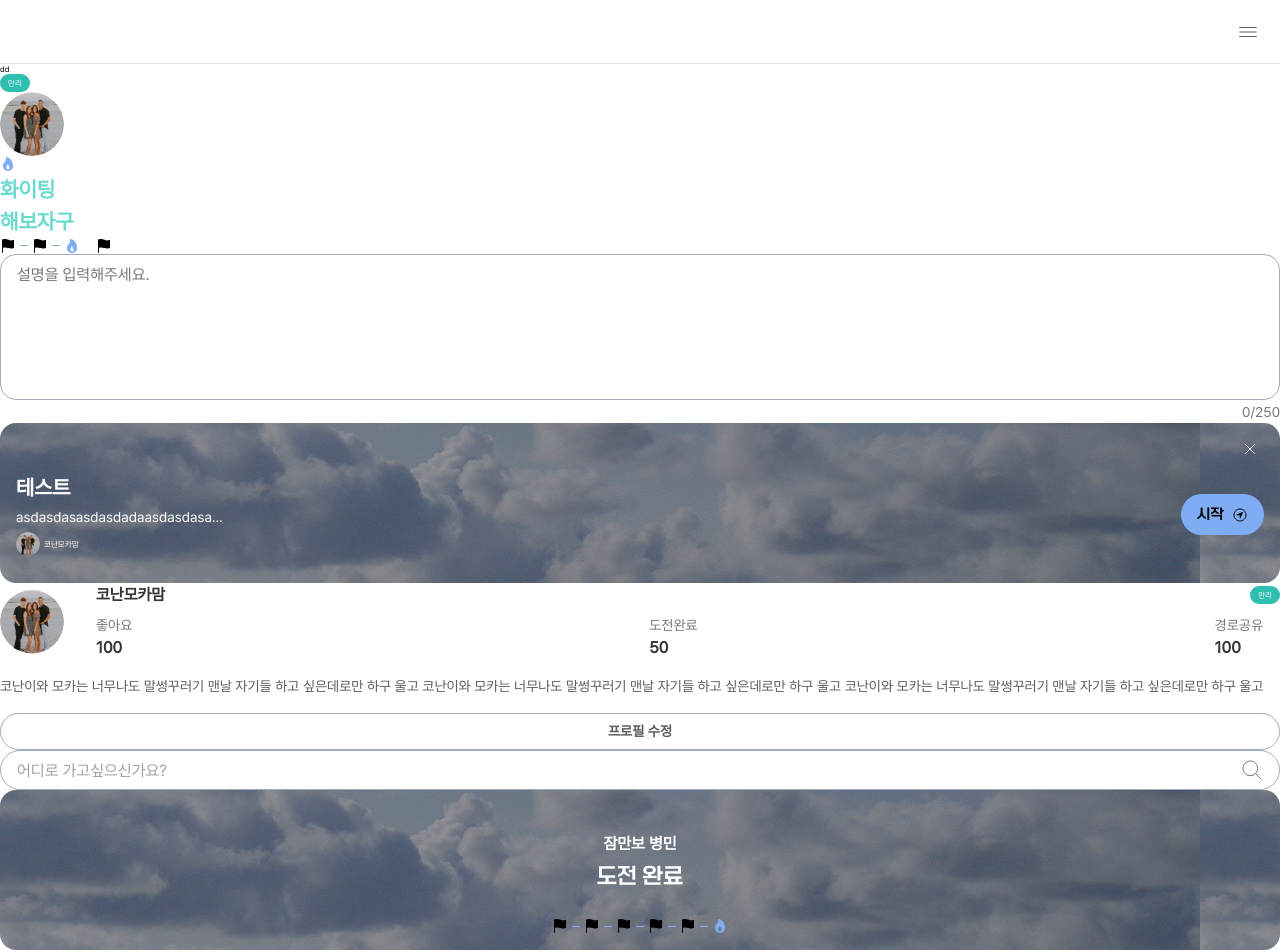
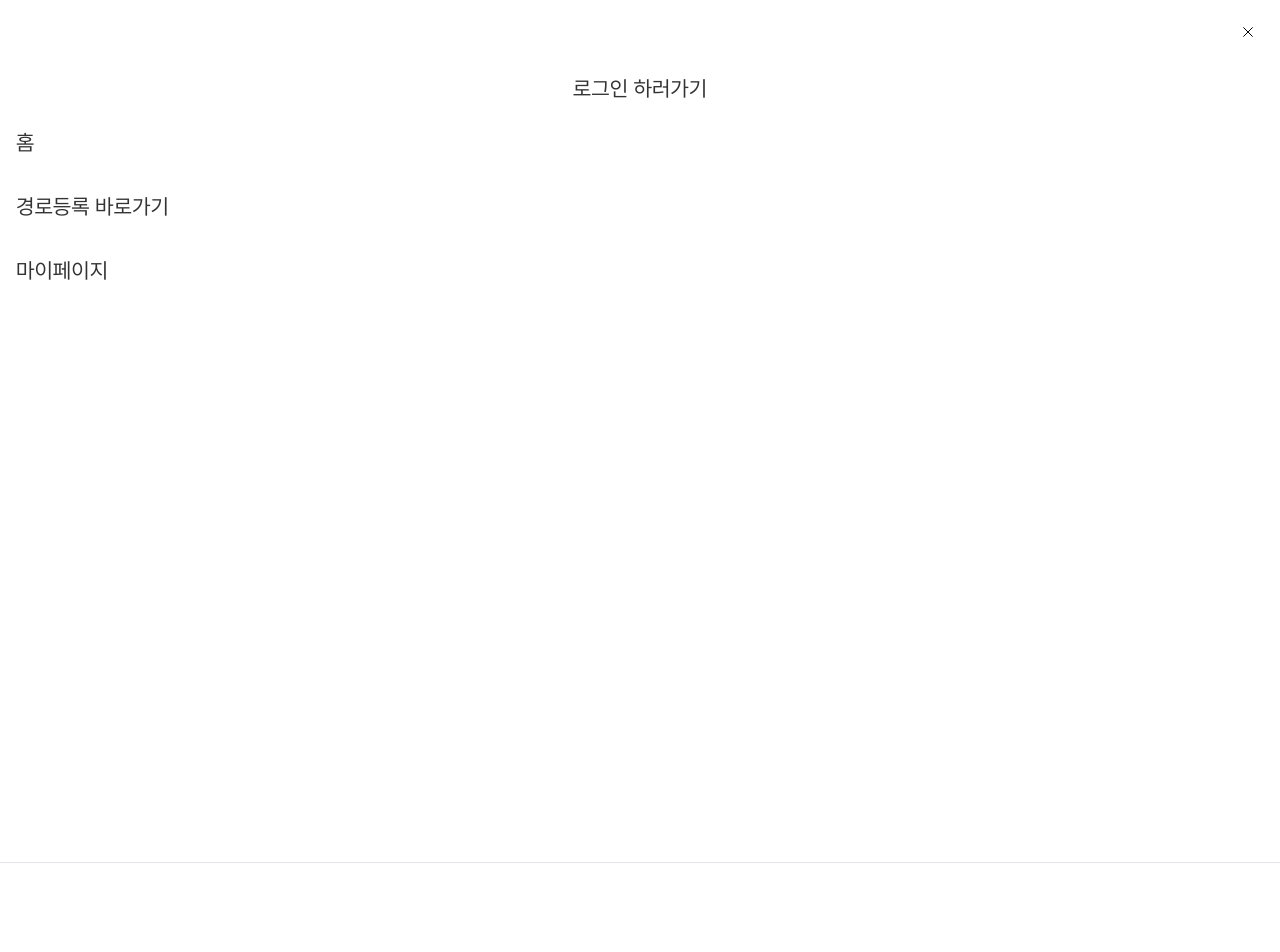
Before and after one commit to TEAM-LAGOON/THE_MANLI_FRONT, a Next.js app: page / in a window 1280 px wide. Shown: the top 952 px of the page. After the commit the page ends 800 px from the top, so only its background shows below. Built offline with nearby package versions, Linux system fonts and the light colour scheme.

Commit message:
fix: type

```diff
--- a/src/components/Atoms/Avatar/Avatar.tsx
+++ b/src/components/Atoms/Avatar/Avatar.tsx
@@ -2,11 +2,11 @@ import { AvatarPropsType } from './Avatar.types';
 import styled from '@emotion/styled';
 import Image from 'next/image';
 
-const Avatar: React.FC<AvatarPropsType> = ({ imgSrc, ...props }) => {
+const Avatar: React.FC<AvatarPropsType> = ({ profile, ...props }) => {
   return (
     <AvatarContainer {...props}>
       <Image
-        src={imgSrc || 'images/blank-profile.png'}
+        src={profile || 'images/blank-profile.png'}
         alt="Avatar"
         layout="responsive"
         width="100%"
--- a/src/components/Atoms/Container/Container.tsx
+++ b/src/components/Atoms/Container/Container.tsx
@@ -11,4 +11,12 @@ const Root = styled.div`
   ${props => props.theme.mq.mobile} {
     margin: 0 2rem;
   }
+
+  ${props => props.theme.mq.tablet} {
+    margin: 0 4rem;
+  }
+
+  ${props => props.theme.mq.laptop} {
+    margin: 0 auto;
+  }
 `;
--- a/src/components/Modules/TourListForm/TourListForm.tsx
+++ b/src/components/Modules/TourListForm/TourListForm.tsx
@@ -6,7 +6,7 @@ const TourListForm: React.FC<TourListFormPropsType> = ({ ...props }) => {
   return (
     <TourListFormContainer>
       <Text
-        value={`관광지 ${props.order}`}
+        value={`관광지 ${props.destOrder}`}
         type="regular-m"
         color="var(--secondary-500)"
         align="left"
@@ -32,7 +32,7 @@ const TourListForm: React.FC<TourListFormPropsType> = ({ ...props }) => {
           align="left"
         />
         <Input
-          inputValue={props.title}
+          inputValue={props.destName}
           inputName="title"
           fontSize={'2rem'}
           placeholderText="관광지 명을 입력해주세요."
@@ -58,7 +58,7 @@ const TourListForm: React.FC<TourListFormPropsType> = ({ ...props }) => {
           align="left"
         />
         <Input
-          inputValue={props.detailAddress}
+          inputValue={props.detailedAddress}
           inputName="detailAddress"
           fontSize={'2rem'}
           placeholderText="상세주소를 입력해주세요."
@@ -68,11 +68,11 @@ const TourListForm: React.FC<TourListFormPropsType> = ({ ...props }) => {
       <div className="input-content description">
         <Text value="설명" type="regular-s title" color="var(--text-300)" align="left" />
         <TextArea
-          value={props.description}
+          value={props.destDescription}
           onChangeEvent={props.onChangeTextAreaValue}
         ></TextArea>
       </div>
-      {props.order < 8 && (
+      {props.destOrder < 8 && (
         <div className="plus-btn">
           <Button bg="none" onAction={props.onClickPlusBtn}>
             <Icon className="plus-svg" name="plus" />
--- a/src/components/Templates/CourseForm/CourseForm.tsx
+++ b/src/components/Templates/CourseForm/CourseForm.tsx
@@ -23,7 +23,7 @@ const CourseForm: React.FC<CourseFormPropsType> = ({ ...props }) => {
             align="left"
           />
           <Input
-            inputValue={props.title}
+            inputValue={props.isBookmark}
             inputName="address"
             fontSize={'2rem'}
             placeholderText="제목을 입력해주세요."
@@ -42,7 +42,7 @@ const CourseForm: React.FC<CourseFormPropsType> = ({ ...props }) => {
             name=""
             id=""
             onChange={() => props.onChangeSelectRegion}
-            value={props.region}
+            value={props.isChallenge}
             placeholder="지역을 선택해주세요"
           >
             {props.selectRegionList?.map((select, idx) => (
@@ -60,7 +60,7 @@ const CourseForm: React.FC<CourseFormPropsType> = ({ ...props }) => {
             align="left"
           />
           <Input
-            inputValue={props.expectedDate}
+            inputValue={props.challengeDate}
             type="number"
             inputName="expectedDate"
             fontSize={'2rem'}
@@ -108,13 +108,13 @@ const CourseForm: React.FC<CourseFormPropsType> = ({ ...props }) => {
         {props.TourListFormList?.map((tour, idx) => (
           <TourListForm
             key={idx}
-            order={tour.order}
-            id={tour.id}
-            title="관광지1"
+            destName={tour.destName}
+            destOrder={tour.destOrder}
+            destId={tour.destId}
             imgList={tour.imgList}
             address={tour.address}
-            detailAddress={tour.detailAddress}
-            description={tour.description}
+            detailedAddress={tour.detailedAddress}
+            destDescription={tour.destDescription}
             onClickPlusBtn={props.onClickPlusTour}
             onImgPlus={tour.onImgPlus}
             onDeleteImg={tour.onDeleteImg}
--- a/src/components/Templates/CourseForm/CourseForm.types.ts
+++ b/src/components/Templates/CourseForm/CourseForm.types.ts
@@ -1,9 +1,9 @@
 import { TourListFormPropsType } from '../../Modules/TourListForm/TourListForm.types';
 import { ImgListType } from '../../Atoms/MulitPhotoUpload/MulitPhotoUpload.types';
 export interface CourseFormPropsType {
-  title: string;
-  region: string;
-  expectedDate: number;
+  isBookmark: string;
+  isChallenge: string;
+  challengeDate: number;
   description: string;
   tag: string;
   TourListFormList?: TourListFormPropsType[];
--- a/src/components/Templates/ProfileForm/ProfileForm.tsx
+++ b/src/components/Templates/ProfileForm/ProfileForm.tsx
@@ -33,7 +33,11 @@ const ProfileForm: React.FC<ProfileFormPropsType> = ({ ...props }) => {
           color="var(--text-300)"
           align="left"
         />
-        <TextArea border="0.125rem solid var(--surface-200)" />
+        <TextArea
+          border="0.125rem solid var(--surface-200)"
+          value={props.introduction}
+          onChangeEvent={props.onChangeTextValue}
+        />
       </div>
       <Button bg="var(--primary-500)" fontSize="2rem" onAction={props.onSaveProfile}>
         프로필 저장
--- a/src/components/Templates/ProfileForm/ProfileForm.types.ts
+++ b/src/components/Templates/ProfileForm/ProfileForm.types.ts
@@ -1,5 +1,7 @@
 export interface ProfileFormPropsType {
   nickname: string;
+  introduction: string;
   onChangeInputValue?: (e: React.ChangeEvent<HTMLInputElement>) => void;
+  onChangeTextValue?: (e: React.ChangeEvent<HTMLTextAreaElement>) => void;
   onSaveProfile?: () => void;
 }
--- a/src/pages/index.tsx
+++ b/src/pages/index.tsx
@@ -1,3 +1,4 @@
+import { profile } from 'console';
 import type { NextPage } from 'next';
 import { useState } from 'react';
 import {
@@ -14,6 +15,8 @@ import {
   Navbar,
   ChallengeCard,
   MyListCard,
+  CourseForm,
+  ProfileForm,
 } from '../components';
 
 import useMulitiImage from '../hooks/useMulitiImage';
@@ -29,58 +32,22 @@ const Home: NextPage = () => {
   };
   const [imgList, onImgPlus, onDeleteImg] = useMulitiImage();
 
+  const USER = {
+    profileImg: '/images/avatar.png',
+    nickname: '코난모카맘',
+    level: 2,
+  };
   console.log(value);
   return (
     <>
-      <Navbar />
+      <Navbar
+        isOpen={true}
+        onOpenHandler={() => console.log('')}
+        logout={() => console.log('')}
+        user={undefined}
+      />
       <Container>
         <div>dd</div>
-        <Chip {...props} />
-        <Avatar imgSrc="/images/avatar.png" />
-        <Icon name={'fire'}></Icon>
-        <Text
-          type={'m-semibold-5'}
-          value={`화이팅\n해보자구`}
-          align={'left'}
-          color={'var(--primary-400)'}
-        ></Text>
-        <CourseStepper count={4} current={3} />
-        <TextArea value={value} onChangeEvent={e => onChangeValue(e)}></TextArea>
-        <FavoriteCard
-          id={1}
-          thumbnail="/images/bg.jpeg"
-          title="테스트"
-          description="asdasdasasdasdadaasdasdasasdasdadasasdasdasasdasdadasasdasdasasdasdadass"
-          profileImg="/images/avatar.png"
-          nickname="코난모카맘"
-          onCancle={() => console.log('test')}
-        />
-        <Profile
-          onMoveEditPage={() => console.log('e')}
-          nickname="코난모카맘"
-          profileSrc="/images/avatar.png"
-          rank="만리"
-          likeCount={100}
-          challengeCount={50}
-          shareCount={100}
-          description="코난이와 모카는 너무나도 말썽꾸러기 맨날 자기들 하고 싶은데로만 하구 울고 코난이와 모카는 너무나도 말썽꾸러기 맨날 자기들 하고 싶은데로만 하구 울고 코난이와 모카는 너무나도 말썽꾸러기 맨날 자기들 하고 싶은데로만 하구 울고 "
-        />
-        <SearchInput />
-        <ChallengeCard
-          id={1}
-          thumbnail="/images/bg.jpeg"
-          title="잠만보 병민"
-          count={6}
-          current={6}
-        />
-        <br />
-        <MyListCard
-          id={1}
-          thumbnail="/images/bg.jpeg"
-          title="나의 야옹이들"
-          description="귀여운 코난이와 모카 내가 거실에 있으면 거실에서 자고 침대에 있으면 침대에서 자고 식탁에 있으면 식탁에서 자는 애기들"
-          status="PENDING"
-        />
       </Container>
     </>
   );
```
Also changed, not shown: src/components/Modules/TourListForm/TourListForm.types.ts (+6 -6 lines).
